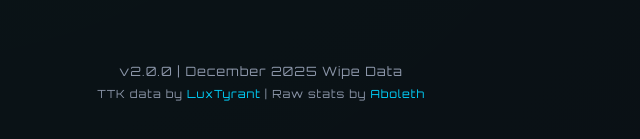
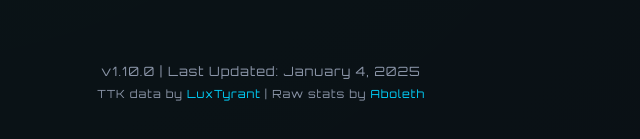
Before and after one commit to YagerCodes/ExfilZoneTracker, a plain HTML site: page ammo.html in a window 1280 px wide. Shown: the part 3443-3582 px from the top of the page, 379-1019 px from the left. Drawn offline with Linux system fonts and the light colour scheme.

Commit message:
Update README with data source attributions, bump to v1.10.0
- Add comprehensive README with features and data sources
- Attribute AbolethVR for hideout data and map images
- Attribute LuxTyrant Gaming for TTK data
- Update version to v1.10.0 across all pages
- Update last updated date to January 4, 2025

🤖 Generated with [Claude Code](https://claude.com/claude-code)

Co-Authored-By: Claude Opus 4.5 <noreply@anthropic.com>

```diff
--- a/ammo.html
+++ b/ammo.html
@@ -522,7 +522,7 @@
         </div>
 
         <div class="version-footer">
-            v2.0.0 | December 2025 Wipe Data
+            v1.10.0 | Last Updated: January 4, 2025
             <div class="credit">TTK data by <a href="https://www.youtube.com/@LuxTyrantGaming" target="_blank">LuxTyrant</a> | Raw stats by <a href="https://abolethvr.substack.com">Aboleth</a></div>
         </div>
     </div>
```
Also changed, not shown: index.html (+1 -1 lines), keys.html (+1 -1 lines), keyspawns.html (+1 -1 lines), maps.html (+1 -1 lines), Images/Keys/Metro/Dam_Central_Bunker_Key.png (added), Images/Keys/Metro/Dock_Office_Key.png (added), Images/Keys/Metro/East_Dam_Inlet_Key.png (added), Images/Keys/Metro/Ellie's_Shop_Key.png (added), Images/Keys/Metro/Factory_A1_Zone_Key.png (added), Images/Keys/Metro/Factory_B_Zone_Key.png (added), Images/Keys/Metro/West_Dam_Inlet_Key.png (added), 2 other files.
